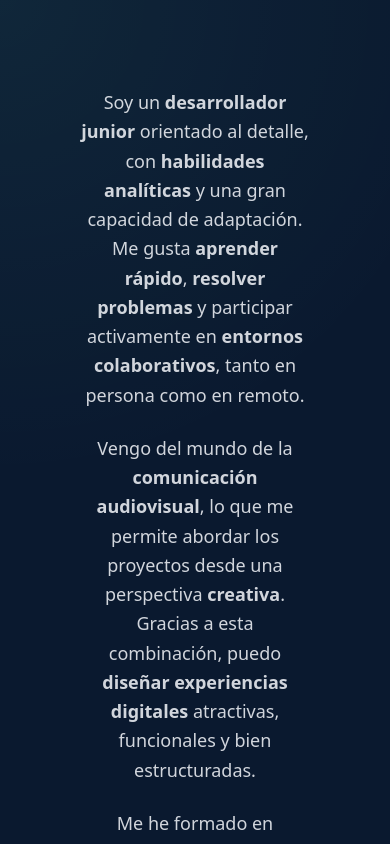
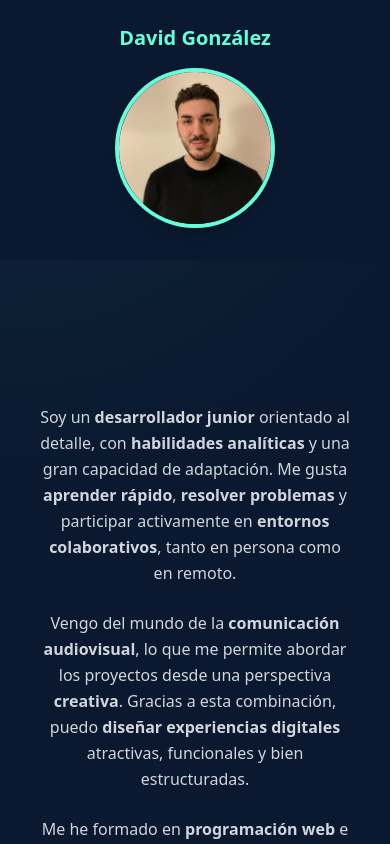
Before and after one commit to Dav993/Personal, a React (Vite) app in the folder client/: page / in a window 390 px wide. Built offline with nearby package versions, Linux system fonts and the light colour scheme.

Commit message:
Arreglando responsive

```diff
--- a/client/src/App.jsx
+++ b/client/src/App.jsx
@@ -11,16 +11,14 @@ function App() {
     const [alienMode, setAlienMode] = useState(false);
 
     return (
-        <div className="flex h-screen overflow-hidden bg-[#0a192f] text-gray-300">
-            {/* Columna izquierda: header */}
-            <div className="w-[35%] hidden lg:block">
-                <Header />
-            </div>
+        <div className="flex flex-col lg:flex-row h-screen overflow-hidden bg-[#0a192f] text-gray-300">
+            {/* Header visible en todas las pantallas, cambia internamente según tamaño */}
+            <Header />
 
-            {/* Columna derecha: contenido */}
+            {/* Contenido */}
             <main
                 id="content"
-                className="flex-1 overflow-y-auto scroll-smooth px-10 lg:px-24"
+                className="flex-1 overflow-y-auto scroll-smooth px-5 sm:px-10 lg:px-24 pt-16 lg:pt-0"
             >
                 {!alienMode ? (
                     <>
--- a/client/src/components/AboutSection.jsx
+++ b/client/src/components/AboutSection.jsx
@@ -2,10 +2,10 @@ function AboutSection() {
     return (
         <section
             id="about"
-            className="bg-[#0a192f] text-gray-300 px-10 pt-22 pb-25 relative overflow-hidden"
+            className="bg-[#0a192f] text-gray-300 px-5 sm:px-10 pt-20 pb-24 lg:pb-16 relative overflow-hidden"
         >
             <div className="max-w-2xl mx-auto text-center sm:text-left space-y-6">
-                <p className="text-lg leading-relaxed">
+                <p className="text-base sm:text-lg leading-relaxed">
                     Soy un <strong>desarrollador junior</strong> orientado al
                     detalle, con
                     <strong> habilidades analíticas</strong> y una gran
@@ -16,7 +16,7 @@ function AboutSection() {
                     como en remoto.
                 </p>
 
-                <p className="text-lg leading-relaxed">
+                <p className="text-base sm:text-lg leading-relaxed">
                     Vengo del mundo de la{' '}
                     <strong>comunicación audiovisual</strong>, lo que me permite
                     abordar los proyectos desde una perspectiva
@@ -25,7 +25,7 @@ function AboutSection() {
                     atractivas, funcionales y bien estructuradas.
                 </p>
 
-                <p className="text-lg leading-relaxed">
+                <p className="text-base sm:text-lg leading-relaxed">
                     Me he formado en <strong>programación web</strong> e{' '}
                     <strong>inteligencia artificial</strong>, utilizando
                     tecnologías como <strong>JavaScript</strong>,{' '}
@@ -37,11 +37,11 @@ function AboutSection() {
                     sólidos.
                 </p>
 
-                <p className="text-lg leading-relaxed">
+                <p className="text-base sm:text-lg leading-relaxed">
                     Recientemente he trabajado en el{' '}
                     <strong>sector sanitario</strong>, donde he desarrollado una
-                    gran capacidad de <strong>gestión del tiempo</strong>,
-                    <strong> multitarea</strong> y{' '}
+                    gran capacidad de <strong>gestión del tiempo</strong>,{' '}
+                    <strong>multitarea</strong> y{' '}
                     <strong>responsabilidad</strong>. Busco seguir creciendo
                     como desarrollador y aplicar mis conocimientos en{' '}
                     <strong>proyectos con propósito</strong>.
--- a/client/src/components/ContactSection.jsx
+++ b/client/src/components/ContactSection.jsx
@@ -7,6 +7,23 @@ function ContactSection() {
 
     const sendEmail = (e) => {
         e.preventDefault();
+
+        const name = form.current.name.value.trim();
+        const email = form.current.email.value.trim();
+        const message = form.current.message.value.trim();
+
+        // Validación de campos vacíos
+        if (!name || !email || !message) {
+            toast.error('Por favor, rellena todos los campos antes de enviar.');
+            return;
+        }
+
+        // Validación de email
+        const emailRegex = /^[^\s@]+@[^\s@]+\.[^\s@]+$/;
+        if (!emailRegex.test(email)) {
+            toast.error('Por favor, introduce una dirección de correo válida.');
+            return;
+        }
 
         emailjs
             .sendForm(
@@ -33,12 +50,12 @@ function ContactSection() {
     return (
         <section
             id="contact"
-            className="bg-[#0a192f] text-gray-300 px-6 py-20 ml-23 -mt-20"
+            className="bg-[#0a192f] text-gray-300 px-5 sm:px-6 pt-1 pb-24"
         >
-            <div className="max-w-3xl mx-auto">
-                <h2 className="text-2xl sm:text-3xl font-medium mb-10 text-gray-200 text-center sm:text-left">
+            <div className="max-w-2xl mx-auto">
+                <h2 className="text-xl sm:text-2xl lg:text-3xl font-medium mb-10 text-center sm:text-left text-gray-200">
                     ¿Tienes algún proyecto en mente? <br />
-                    <span className="text-base sm:text-lg font-normal">
+                    <span className="text-sm sm:text-base lg:text-lg font-normal">
                         Cuéntamelo y me pondré en contacto contigo.
                     </span>
                 </h2>
@@ -52,23 +69,28 @@ function ContactSection() {
                         name="name"
                         type="text"
                         placeholder="Tu nombre"
-                        className="bg-[#112240] text-white p-4 rounded-md outline-none focus:ring-2 focus:ring-[#64ffda] placeholder-gray-400"
+                        required
+                        className="bg-[#112240] text-white p-4 rounded-md outline-none focus:ring-2 focus:ring-[#64ffda] placeholder-gray-400 text-sm sm:text-base"
                     />
                     <input
                         name="email"
                         type="email"
                         placeholder="Tu correo electrónico"
-                        className="bg-[#112240] text-white p-4 rounded-md outline-none focus:ring-2 focus:ring-[#64ffda] placeholder-gray-400"
+                        required
+                        className="bg-[#112240] text-white p-4 rounded-md outline-none focus:ring-2 focus:ring-[#64ffda] placeholder-gray-400 text-sm sm:text-base"
                     />
                     <textarea
                         name="message"
-                        rows="5"
                         placeholder="Tu mensaje"
-                        className="bg-[#112240] text-white p-4 rounded-md outline-none focus:ring-2 focus:ring-[#64ffda] placeholder-gray-400"
+                        required
+                        maxLength={1000}
+                        rows={5}
+                        className="bg-[#112240] text-white p-4 rounded-md outline-none focus:ring-2 focus:ring-[#64ffda] placeholder-gray-400 text-sm sm:text-base resize-none overflow-auto"
+                        style={{ overflowWrap: 'break-word' }}
                     />
                     <button
                         type="submit"
-                        className="bg-[#64ffda] text-[#0a192f] font-semibold py-3 rounded-md hover:bg-[#52e0c4] transition-colors"
+                        className="bg-[#64ffda] text-[#0a192f] font-semibold py-3 rounded-md hover:bg-[#52e0c4] transition-colors text-sm sm:text-base"
                     >
                         Enviar mensaje
                     </button>
--- a/client/src/components/EducationSection.jsx
+++ b/client/src/components/EducationSection.jsx
@@ -2,7 +2,7 @@ function EducationSection() {
     return (
         <section
             id="formacion"
-            className="bg-[#0a192f] text-gray-300 px-6 py-1 min-h-screen"
+            className="bg-[#0a192f] text-gray-300 px-5 sm:px-6 pt-20 pb-24 lg:pt-1 min-h-screen"
         >
             <div className="max-w-2xl mx-auto space-y-12">
                 {/* EDUCACIÓN - ITEMS */}
@@ -45,15 +45,15 @@ function EducationSection() {
                 ].map((edu, index) => (
                     <div
                         key={index}
-                        className="flex flex-col sm:flex-row sm:items-start gap-6"
+                        className="flex flex-col sm:flex-row sm:items-start gap-3 sm:gap-6"
                     >
-                        <div className="w-1/2 text-sm sm:text-base text-gray-400">
+                        <div className="w-full sm:w-1/2 text-sm sm:text-base text-gray-400">
                             <p className="text-[#64ffda] font-semibold">
                                 {edu.fecha}
                             </p>
                             <p>{edu.centro}</p>
                         </div>
-                        <div className="w-1/2">
+                        <div className="w-full sm:w-1/2">
                             <h3 className="font-bold text-white">
                                 {edu.titulo}
                             </h3>
@@ -62,7 +62,7 @@ function EducationSection() {
                 ))}
 
                 {/* Enlace al CV */}
-                <div className="pt-10">
+                <div className="pt-10 text-center sm:text-left">
                     <a
                         href="/curriculum.pdf"
                         target="_blank"
--- a/client/src/components/Header.jsx
+++ b/client/src/components/Header.jsx
@@ -3,7 +3,9 @@ import { FiGithub, FiLinkedin, FiMail } from 'react-icons/fi';
 
 function Header() {
     return (
-        <aside className="h-full py-20 pl-80 pr-10 flex flex-col justify-between bg-[#0a192f]">
+        <>
+            {/* Header para escritorio y tablet */}
+            <aside className="hidden lg:flex h-full py-20 pl-6 md:pl-10 lg:pl-24 2xl:pl-80 pr-6 flex-col justify-between bg-[#0a192f]">
                 {/* Nombre */}
                 <div>
                     <h1 className="text-[2.4rem] font-extrabold text-[#64ffda] mb-1 tracking-tight">
@@ -13,17 +15,18 @@ function Header() {
                         Fullstack Developer
                     </h2>
                     <p className="text-[1rem] text-gray-400 leading-relaxed max-w-xs">
-                    Creo experiencias web atractivas y funcionales, fusionando
-                    desarrollo y diseño para contar historias con impacto.
+                        Creo experiencias web atractivas y funcionales,
+                        fusionando desarrollo y diseño para contar historias con
+                        impacto.
                     </p>
                 </div>
 
                 {/* Navegación */}
-            <nav className="flex flex-col gap-5 mt-20 text-base font-medium text-gray-400">
+                <nav className="flex flex-col gap-5 mt-20 xl:mt-12 xl:mb-10 text-base font-medium text-gray-400">
                     {['about', 'formacion', 'contact'].map((section) => (
                         <Link
                             key={section}
-                        to={section} // ← este era el error, ahora usa la variable section
+                            to={section}
                             smooth={true}
                             duration={500}
                             spy={true}
@@ -47,14 +50,12 @@ function Header() {
                     ))}
                 </nav>
 
-            {/* Imagen */}
-            <div className="flex justify-center mt-15 mb-10">
+                {/* Imagen visible en escritorio y tablet */}
                 <img
                     src="/profile-image.jpg"
                     alt="Foto de David"
-                    className="w-65 h-65 object-cover rounded-full border-4 border-[#64ffda] shadow-lg"
+                    className="w-56 h-56 md:w-60 md:h-60 lg:w-64 lg:h-64 xl:w-50 xl:h-50 xl:mt-1 2xl:mt-10 xl:mb-6 2xl:w-64 2xl:h-64 object-cover rounded-full border-4 border-[#64ffda] shadow-lg"
                 />
-            </div>
 
                 {/* Redes sociales */}
                 <div className="flex gap-5 text-xl text-gray-400 mt-auto">
@@ -82,6 +83,19 @@ function Header() {
                     </a>
                 </div>
             </aside>
+
+            {/* Header para móvil con imagen visible y grande */}
+            <header className="flex md:hidden w-full flex-col items-center gap-2 pt-6 pb-4 bg-[#0a192f] text-white z-50">
+                <span className="text-xl font-bold text-[#64ffda]">
+                    David González
+                </span>
+                <img
+                    src="/profile-image.jpg"
+                    alt="Foto de David"
+                    className="w-40 h-40 object-cover rounded-full border-4 border-[#64ffda] shadow-lg mt-2 mb-4"
+                />
+            </header>
+        </>
     );
 }
 
```
Lines whose indentation alone changed are shown as unchanged.
